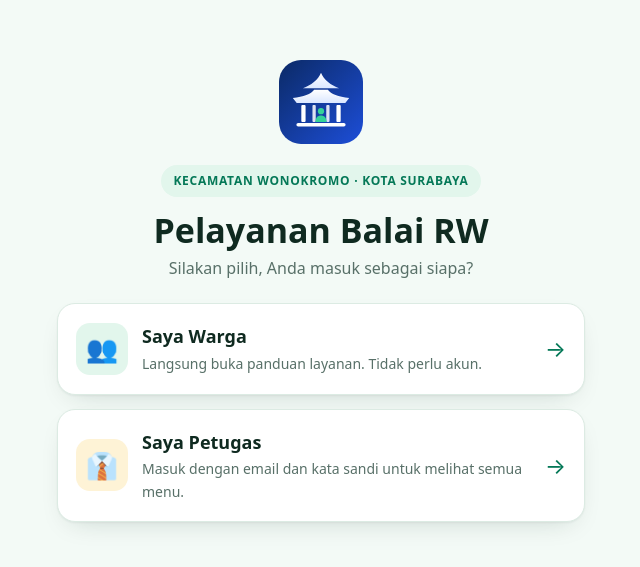
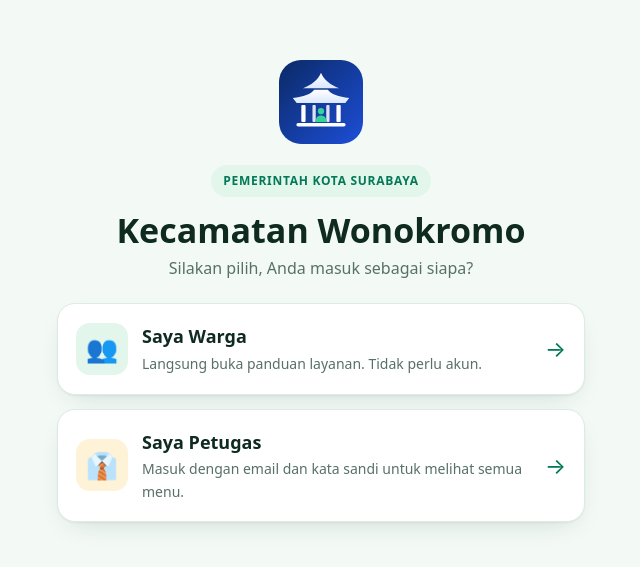
Before and after one commit to ghifariiksan2/pelayanan-balai-rw, a Next.js app: page / in a window 1280 px wide. Shown: the part 101-668 px from the top of the page, without its empty margins (319-959 px from the left). Built offline with nearby package versions, Linux system fonts and the light colour scheme.

Commit message:
Update page.tsx

```diff
--- a/app/page.tsx
+++ b/app/page.tsx
@@ -7,8 +7,8 @@ export default function Home() {
         {/* eslint-disable-next-line @next/next/no-img-element */}
         <img src="/logo.svg" alt="Logo Pelayanan Balai RW" width={84} height={84} style={{ borderRadius: 22, marginBottom: 14 }} />
         <br />
-        <span className="eyebrow">Kecamatan Wonokromo · Kota Surabaya</span>
-        <h1>Pelayanan Balai RW</h1>
+        <span className="eyebrow">Pemerintah Kota Surabaya</span>
+        <h1>Kecamatan Wonokromo</h1>
         <p>Silakan pilih, Anda masuk sebagai siapa?</p>
       </header>
 
```
